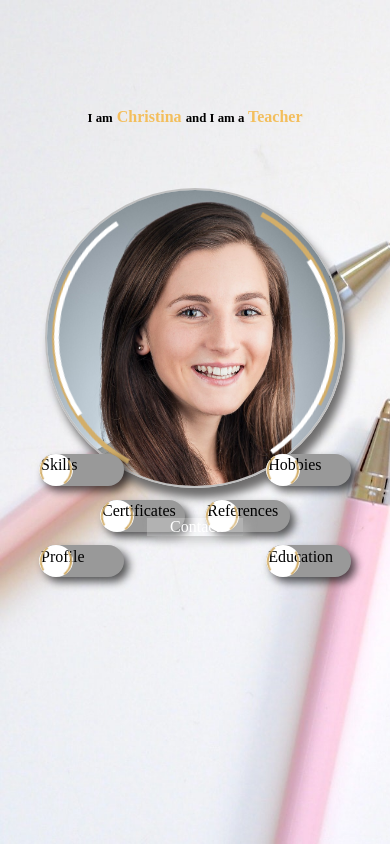
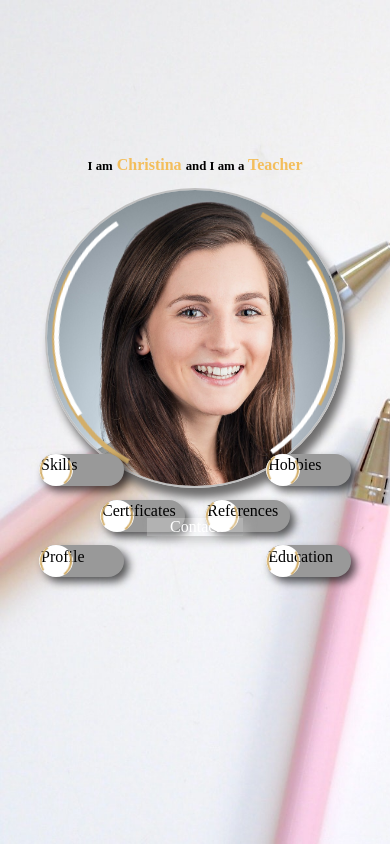
Before and after one commit to rabee-jaramani/Christina_portfolio, a React (Create React App) app: page / in a window 390 px wide. Built offline with nearby package versions, Linux system fonts and the light colour scheme; a web font is replaced by a local one.

Commit message:
Update circle.css

```diff
--- a/src/circle.css
+++ b/src/circle.css
@@ -140,8 +140,10 @@
   }
 }
 @media (max-width: 780px) {
+  .my-name-cont {
+    top: -2rem;
+  }
   .my-name {
-    top: -50px;
     font-size: 0.8rem;
   }
   .my-name span {
```
